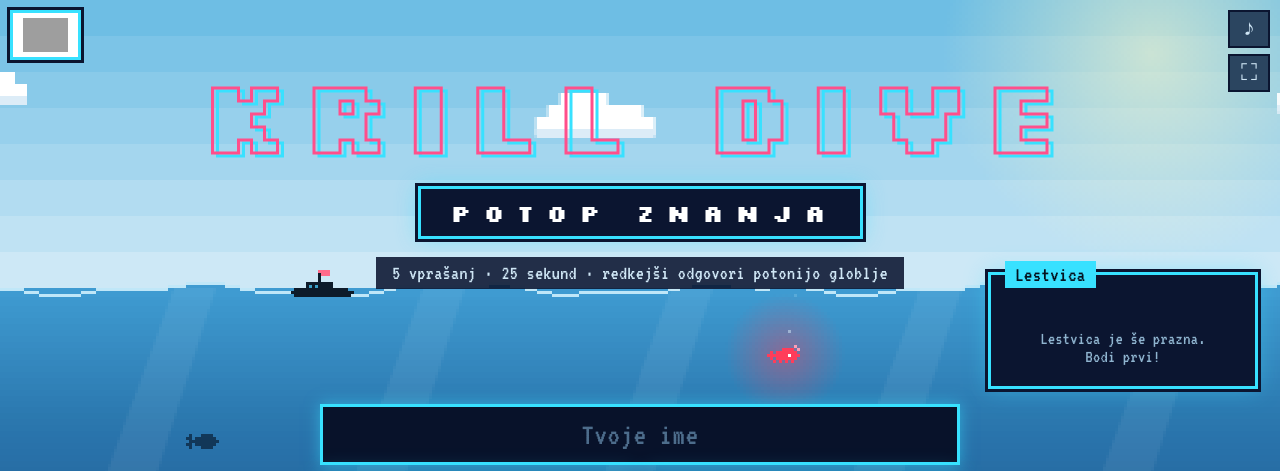
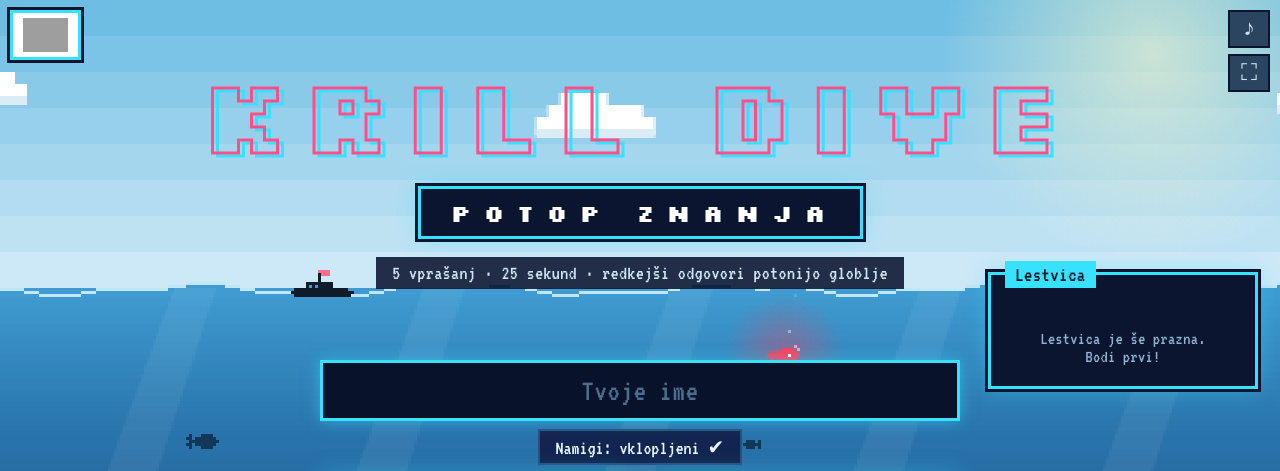
Before and after one commit to TimiSvensekLIVE/LIVEIgra, a plain HTML site: page index.html in a window 1280 px wide. Shown: the top 471 px of the page. Drawn offline with Linux system fonts and the light colour scheme; grey boxes are pictures that could not be loaded.

Commit message:
Add files via upload

```diff
--- a/index.html
+++ b/index.html
@@ -44,6 +44,8 @@
   .name { width:100%; font-family:inherit; font-size:31px; padding:12px 16px; text-align:center; color:var(--ink); background:#08122a; border:3px solid #27507a; outline:none; letter-spacing:.02em; }
   .name:focus { border-color:var(--cy); box-shadow:0 0 14px rgba(56,225,255,.5); }
   .name::placeholder { color:#4d6d8c; }
+  .hintTog { display:block; margin:8px auto 0; font-family:inherit; font-size:20px; color:var(--ink); background:#12244f; border:2px solid #27507a; padding:4px 16px; cursor:pointer; }
+  .hintTog:hover { border-color:var(--cy); }
   .catgrid { display:grid; grid-template-columns:1fr 1fr; gap:10px; margin:10px 0; }
   .cat { display:flex; align-items:center; gap:10px; text-align:left; padding:10px 12px; font-family:inherit; color:var(--ink); cursor:pointer; min-height:64px; transition:transform .08s; }
   .cat:hover { transform:translateY(-3px); border-color:#fff; }
@@ -312,6 +314,7 @@ function countUp(el,to,ms,prefix='',suffix=''){ const t0=performance.now(); cons
 
 /* ============ igra ============ */
 let G=null, timers=[], tickRaf=0, lastName='', selCat=null;
+let hintsOn=true; try{ hintsOn=localStorage.getItem('kd_hints')!=='0'; }catch(e){}   // igralec izbere, ali želi namige
 const clearTimers=()=>{ timers.forEach(t=>{clearTimeout(t);clearInterval(t);}); timers=[]; cancelAnimationFrame(tickRaf); };
 const later=(fn,ms)=>{ const t=setTimeout(fn,ms); timers.push(t); return t; };
 const lbRows=(rank=0,n=6)=>highs.slice(0,n).map((h,i)=>`<li class="${rank===i+1?'me':''}"><span class="rk">${i+1}.</span><span class="n">${esc(h.name)}</span><span class="d">${h.total*10} m</span></li>`).join('');
@@ -324,9 +327,11 @@ function showStart(){
      <div class="sub2">5 vprašanj · 25 sekund · redkejši odgovori potonijo globlje</div></div>
    <div class="lb px"><span class="chip tagc">Lestvica</span><h3>&nbsp;</h3>${highs.length?'<ol>'+lbRows(0,7)+'</ol>':'<div class="empty">Lestvica je še prazna.<br>Bodi prvi!</div>'}</div>
    <div class="dock"><input id="nm" class="name" maxlength="14" placeholder="Tvoje ime" value="${esc(lastName)}" autocomplete="off">
+     <button id="hintTog" class="hintTog" type="button">${hintsOn?'Namigi: vklopljeni ✔':'Namigi: izklopljeni'}</button>
      <div class="catgrid">${CATEGORIES.map(c=>`<button class="cat px ${selCat===c.id?'sel':''}" data-id="${c.id}"><img class="ic" src="${iconUrl(c.id)}" alt=""><div><div class="nm">${esc(c.ime)}</div><small>${catBest(c.ime)?'Rekord '+catBest(c.ime)*10+' m':'Še nihče'}</small></div></button>`).join('')}</div>
      <button id="go" class="bigbtn px" ${selCat?'':'disabled'}>${selCat?'▼ Začni potop ▼':'▼ Izberi smer ▼'}</button></div>`;
   ui.querySelectorAll('.cat').forEach(b=>b.onclick=()=>{ lastName=$('#nm').value; selCat=b.dataset.id; sfx.tick(); showStart(); setTimeout(()=>$('#go').focus(),0); });
+  $('#hintTog').onclick=()=>{ hintsOn=!hintsOn; try{ localStorage.setItem('kd_hints',hintsOn?'1':'0'); }catch(e){} $('#hintTog').textContent=hintsOn?'Namigi: vklopljeni ✔':'Namigi: izklopljeni'; sfx.tick(); };
   $('#go').onclick=()=>selCat&&startGame(selCat);
   $('#nm').focus();
 }
@@ -362,7 +367,7 @@ function askQuestion(){
   sub.onclick=()=>end(false); inp.oninput=check; inp.onkeydown=e=>{ if(e.key==='Enter'){ e.preventDefault(); end(false); } };
   const t0=performance.now(); let last=-1;
   const tick=()=>{ if(done) return; const left=Math.max(0,CFG.answerSec-(performance.now()-t0)/1000), s=Math.ceil(left);
-    if(!hinted && CFG.answerSec-left>=CFG.hintAfterSec){ hinted=true; const easyA=q.answers.filter(a=>(a.raw||a.pts)<=25&&a.label.length>=4); const pick=easyA[Math.floor(Math.random()*easyA.length)]; const h=$('#hint'); if(pick&&h){ h.style.color='#ffd86b'; h.textContent='Namig: ena od besed se začne z »'+pick.label.slice(0,3)+'…«'; } } if(s!==last){ last=s; const seg=$('#seg'); if(!seg) return; [...seg.children].forEach((c,i)=>c.classList.toggle('on',i<s)); seg.classList.toggle('low',s<=5); $('#secs').textContent=s+' s'; if(s<=5&&s>0) sfx.tick(); }
+    if(hintsOn && !hinted && CFG.answerSec-left>=CFG.hintAfterSec){ hinted=true; const easyA=q.answers.filter(a=>(a.raw||a.pts)<=25&&a.label.length>=4); const pick=easyA[Math.floor(Math.random()*easyA.length)]; const h=$('#hint'); if(pick&&h){ h.style.cssText='color:#ffd86b;font-size:30px;line-height:1.2;margin-top:16px;padding:10px 14px;background:#0f2147;border-left:5px solid #ffd86b'; h.textContent='Namig: ena od besed se začne z »'+pick.label.slice(0,3)+'…«'; } } if(s!==last){ last=s; const seg=$('#seg'); if(!seg) return; [...seg.children].forEach((c,i)=>c.classList.toggle('on',i<s)); seg.classList.toggle('low',s<=5); $('#secs').textContent=s+' s'; if(s<=5&&s>0) sfx.tick(); }
     if(left<=0) end(true); else tickRaf=requestAnimationFrame(tick); };
   tick();
 }
```
